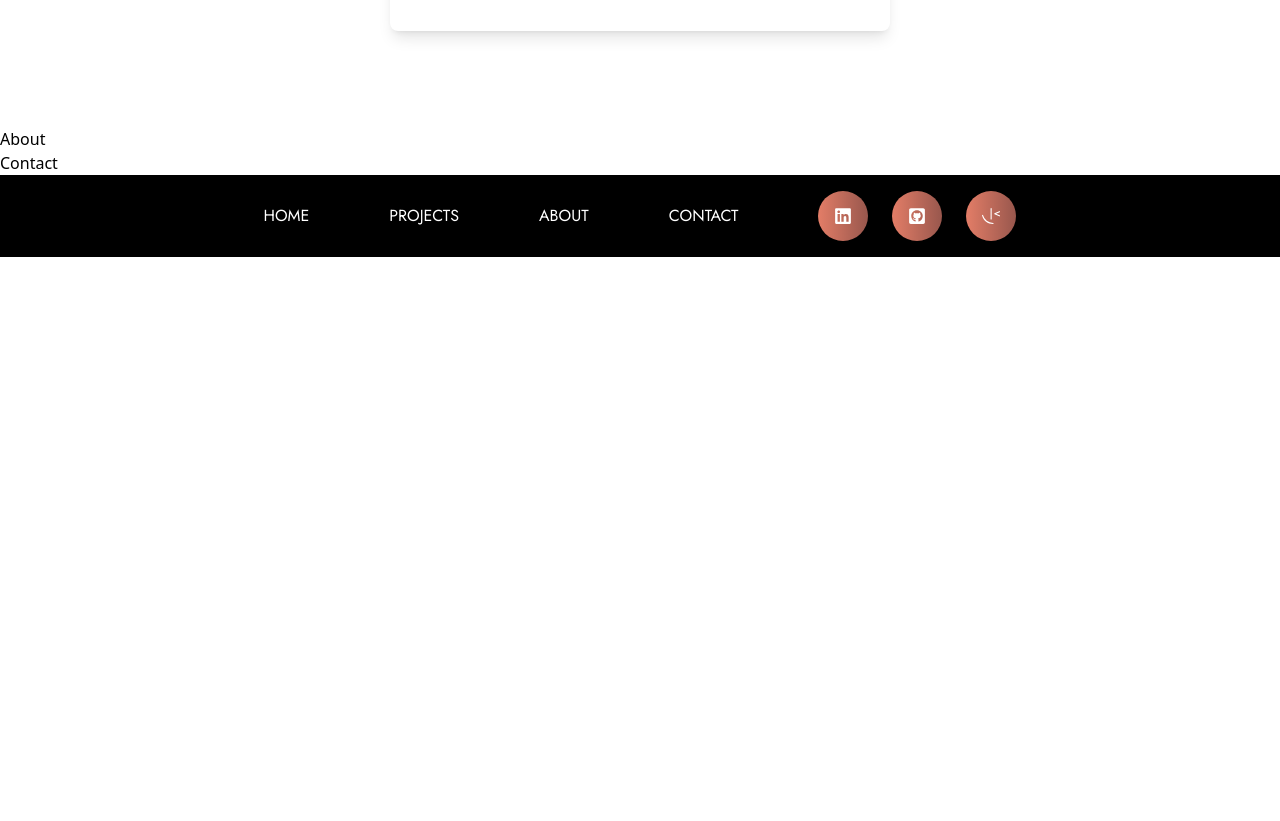
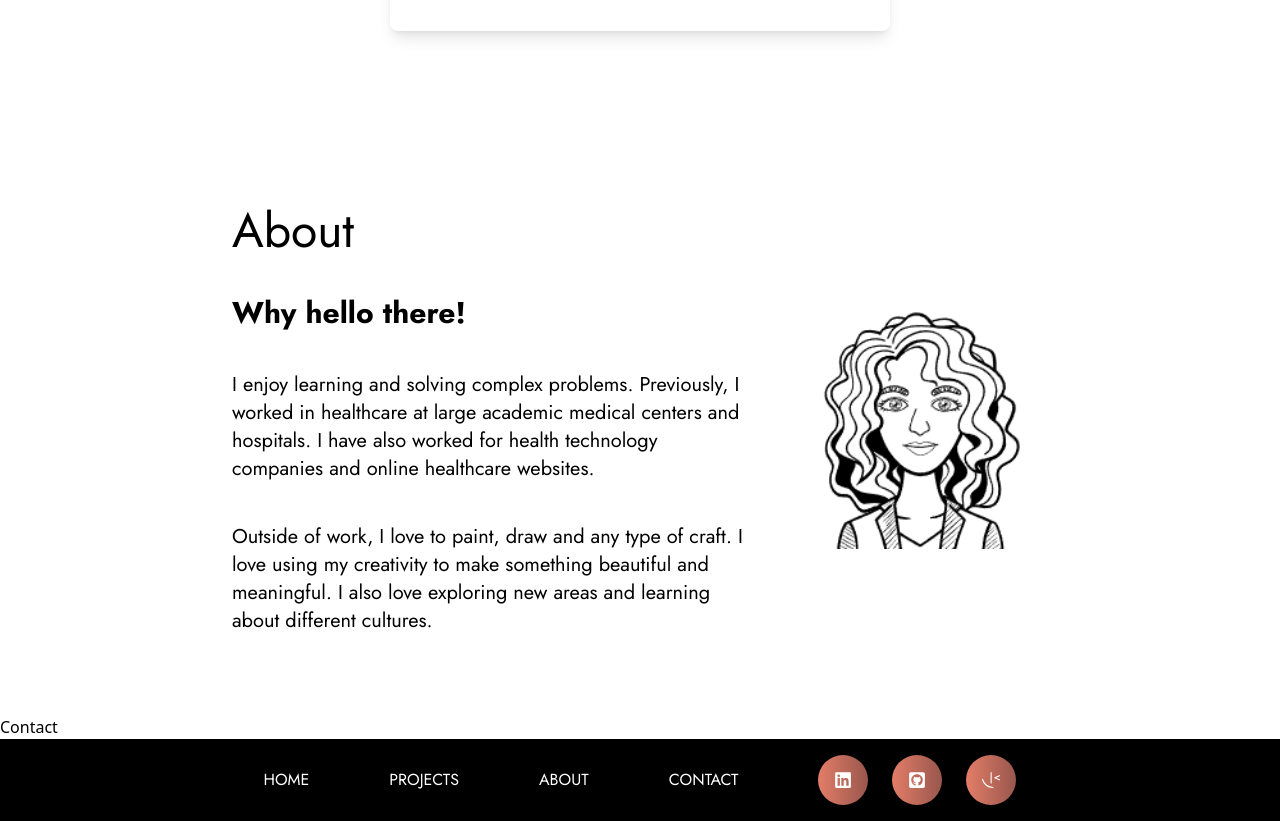
Before and after one commit to lavollmer/portfolio-lauradev, a React (Vite) app: page / in a window 1280 px wide. Shown: the part 4080-4901 px from the top of the page. Before the commit the page ends 4337 px from the top, so only its background shows below. Built offline with nearby package versions, Linux system fonts and the light colour scheme.

Commit message:
created the about section

```diff
--- a/src/components/About.jsx
+++ b/src/components/About.jsx
@@ -1,10 +1,32 @@
 import React from "react";
+import Avatar from "../assets/Avatar.png";
 
 const About = () => {
   return (
-    <div>
-      <h1>About</h1>
-      <div></div>
+    <div className="flex flex-row items-center justify-center p-20 font-jost text-black">
+      <div className="flex flex-col w-1/2 pr-10 space-y-10">
+        <div>
+          <h1 className="text-black text-5xl">About</h1>
+        </div>
+        <div className="flex flex-row">
+          <h1 className="text-3xl font-bold">Why hello there!</h1>
+        </div>
+        <div className="flex flex-col space-y-10 text-xl ">
+          <p>
+            I enjoy learning and solving complex problems. Previously, I
+            worked in healthcare at large academic medical centers and
+            hospitals. I have also worked for health technology companies and
+            online healthcare websites.
+          </p>
+          <p>
+            Outside of work, I love to paint, draw and any type of craft. I love using
+            my creativity to make something beautiful and meaningful. I also love exploring new areas and learning about different cultures.
+          </p>
+        </div>
+      </div>
+      <div>
+        <img src={Avatar} className="h-64 w-64"/>
+      </div>
     </div>
   );
 };
```
Also changed, not shown: src/assets/Avatar.png (renamed from src/assets/AvatarMaker (1).png).
